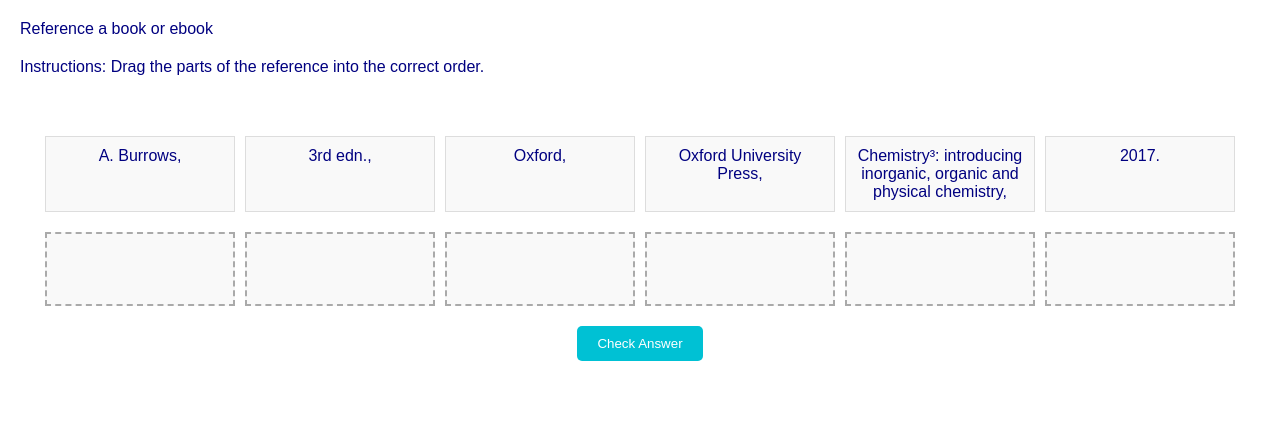
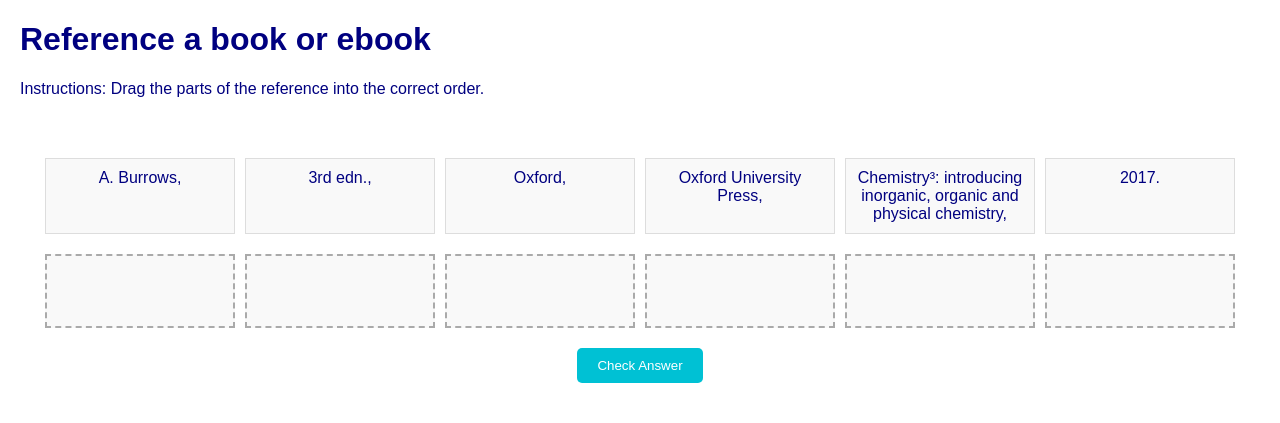
Before and after one commit to katrinawoods/drag, a plain HTML site: page index.html in a window 1280 px wide. Drawn offline with Linux system fonts and the light colour scheme.

Commit message:
Update index.html

```diff
--- a/index.html
+++ b/index.html
@@ -4,19 +4,22 @@
     <meta charset="UTF-8">
     <meta name="viewport" content="width=device-width, initial-scale=1.0">
     <link rel="stylesheet" href="styles.css">
+    <title>Reference a book or ebook Activity</title>
 </head>
 
+<body>
+
+<header>
     <div id="title-container">
-<p>Reference a book or ebook</p>
+        <h1>Reference a book or ebook</h1>
     </div>
 
     <div id="instruction-container">
-
         <p>Instructions: Drag the parts of the reference into the correct order.</p>
     </div>
+</header>
 
-
-<body>
+<main>
 
 <div id="container" role="listbox">
 
@@ -40,15 +43,16 @@
     </div>
 </div>
 
+
     <button id="checkAnswerButton">Check Answer</button>
     <br>
     <br>
     <button id="resetButton" style="display: none;">Reset</button>
 
     <div id="feedback-container"></div>
-
-
+</main>
 
 <script src="script.js"></script>
+
 </body>
 </html>
```
Lines whose indentation alone changed are shown as unchanged.
